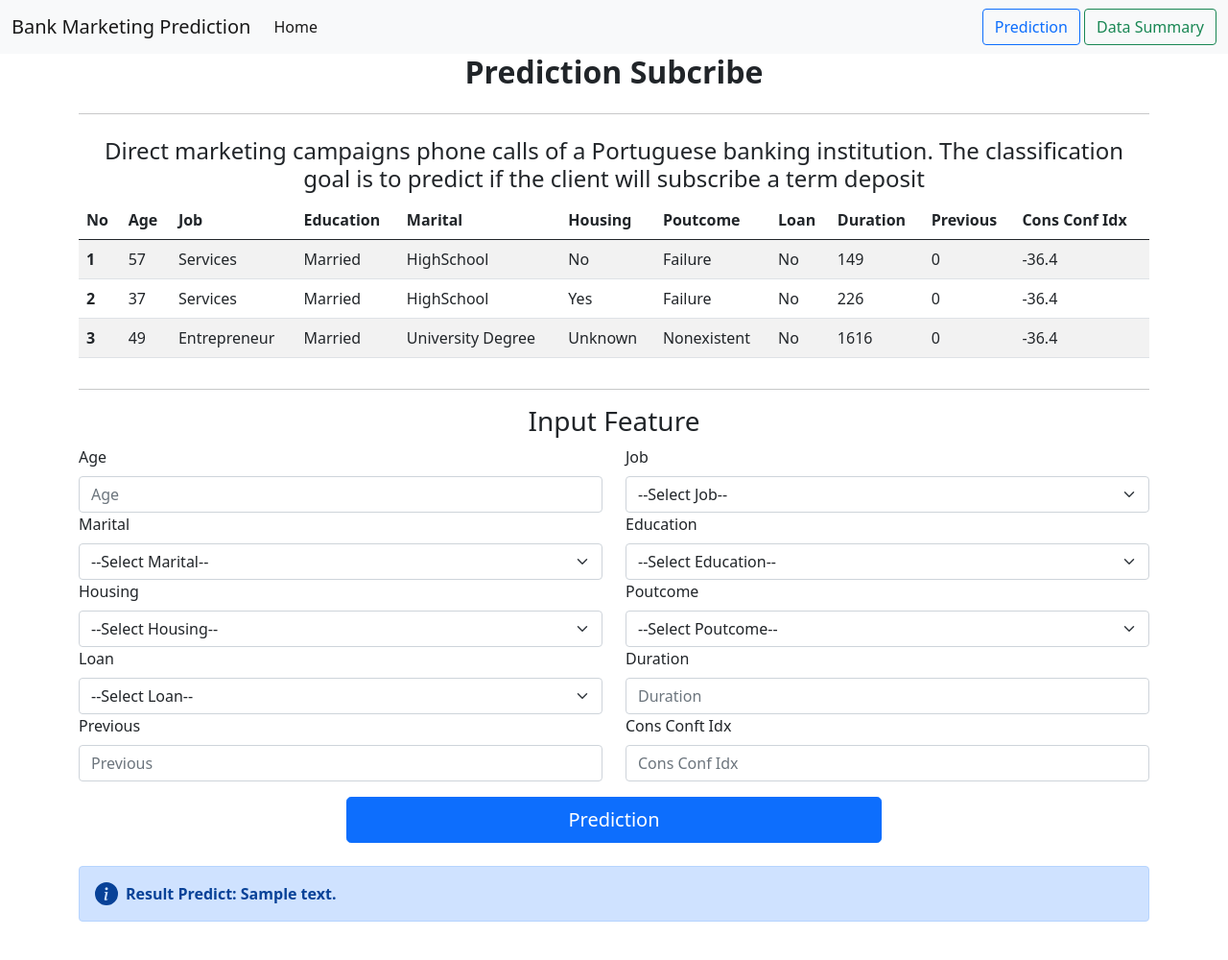
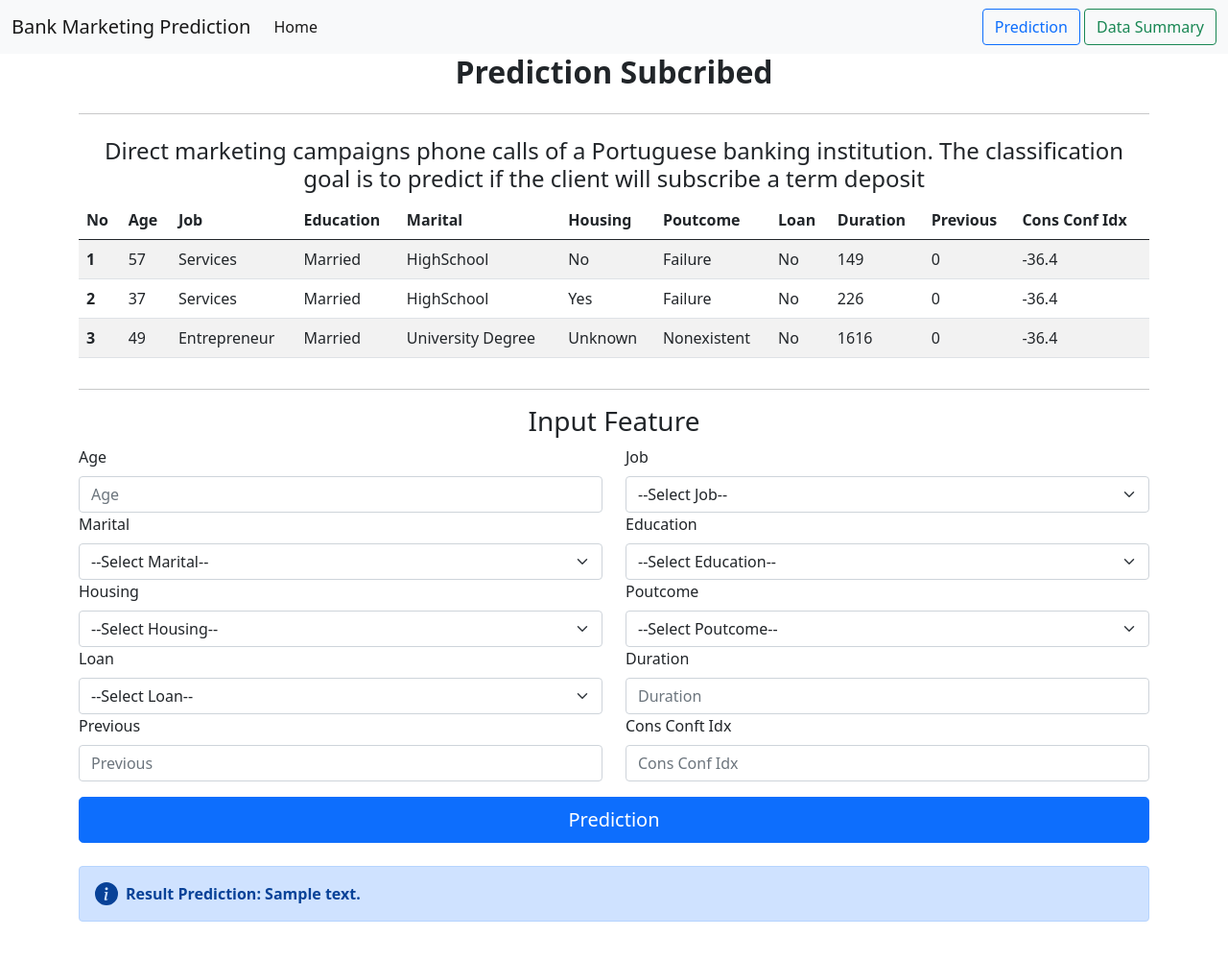
Before and after one commit to RohMad777/milestone2, a Flask app: template templates/predict.html in a window 1280 px wide. Shown: the whole page at 96% size. Run offline with Flask 2, Linux system fonts and the light colour scheme; the template is opened without the code that fills it: most values are stand-ins (such as "Sample title", 1, 10 or a date in 2020); parts of the project's set-up code (start-up, migrations or seed data) failed here and were passed over.

Commit message:
final update

```diff
--- a/app.py
+++ b/app.py
@@ -11,18 +11,17 @@ model = pickle.load(open("model/model_rf_clf_rev.pkl", "rb"))
 def Home():
     return render_template("home.html")
 
+
 @app.route("/predict", methods=["POST"])
 def predict():
     float_features = [float(x) for x in request.form.values()]
     features = [np.array(float_features)]
     prediction = model.predict(features)
 
-    output = {0: "No", 1: "Yes"}
+    output = {0: "No Deposit", 1: "Yes Deposit"}
 
-    return render_template(
-        "predict.html",
-        prediction_text="{}".format(
-            output[prediction[0]]))
+    return render_template("predict.html",
+                           prediction_text="{}".format(output[prediction[0]]))
 
 
 @app.route('/data-set')
--- a/templates/predict.html
+++ b/templates/predict.html
@@ -3,7 +3,7 @@
     <!-- Main jumbotron for a primary marketing message or call to action -->
     <div class="container">
         <div class="jumbotron jumbotron-fluid">
-            <h2 class="text-center fw-bolder">Prediction Subcribe</h2>
+            <h2 class="text-center fw-bolder">Prediction Subcribed</h2>
             <hr class="my-4">
             <h4 class="text-center">Direct marketing campaigns phone calls of a Portuguese banking institution.
                 The classification goal is to predict if the client will subscribe a term deposit</4>
@@ -166,7 +166,7 @@
           </div>
 
           <div class="col-md-12 mb-4">
-            <div class="d-grid gap-2 col-6 mx-auto">
+            <div class="d-grid mx-auto">
               <button type="submit" class="btn btn-primary btn-block btn-lg">Prediction</button>
             </div>
           </div>
@@ -180,10 +180,11 @@
         </svg>
         <div class="alert alert-primary d-flex align-items-center text-center" role="alert">
           <svg class="bi flex-shrink-0 me-2" width="24" height="24" role="img" aria-label="Info:"><use xlink:href="#info-fill"/></svg>
-          <div class="fw-bold">
-            Result Predict: {{prediction_text}}
+          <div class="fw-bold ">
+            Result Prediction: {{prediction_text}}
           </div>
         </div>
         </div>
+
     </div>
     {% endblock %}
```
